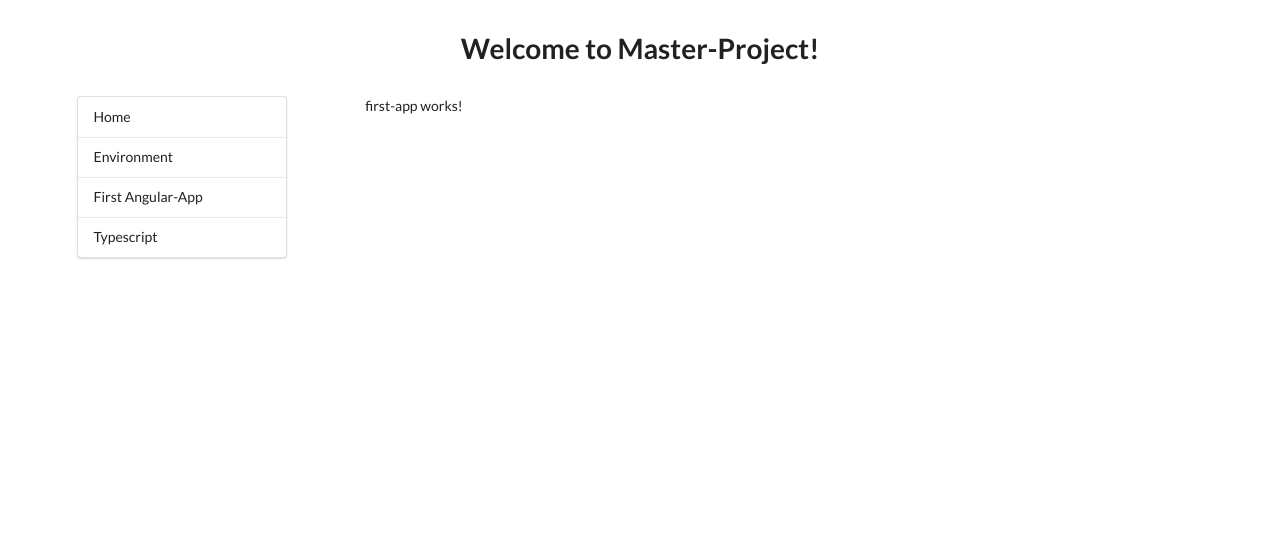
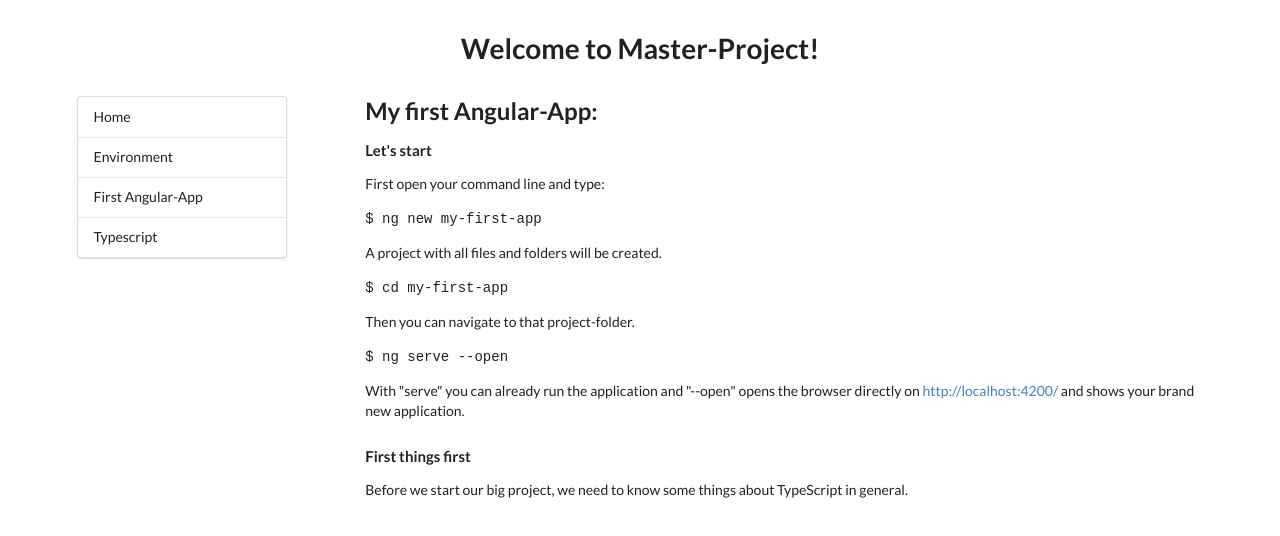
Before and after one commit to hirmer21to/angular_lernapp, an Angular app: page /first-app in a window 1280 px wide. Shown: the top 536 px of the page. Built offline with nearby package versions, Linux system fonts and the light colour scheme.

Commit message:
my-first-app seite fertig

```diff
--- a/src/app/environment/environment.component.html
+++ b/src/app/environment/environment.component.html
@@ -3,7 +3,7 @@
   <h4>The Editor</h4>
   <p>
     As a perfect code editor for Angular I would recommend Visual Studio Code.
-    It's for all operating systems and comes with an own Git integration and support for typescript.
+    It's for all operating systems and comes with an own Git integration and support for TypesScript.
   </p>
   <p>If you don't have it already, just download it:</p>
   <a href="https://code.visualstudio.com/download">Visual Studio Code Download Link</a>
@@ -15,7 +15,7 @@
     It comes with the Node Package Manager (NPM).
   </p>
   <p>If you don't have Node, you can download and install it:</p>
-  <a href="https://nodejs.org/en/">Node.js Download Link</a>
+  <p><a href="https://nodejs.org/en/">Node.js Download Link</a></p>
   <p>Next you should try to get the version number on your command line:</p>
   <p><code>$ node -v</code></p>
   <p><code>$ npm -v</code></p>
@@ -35,7 +35,7 @@
       It automatically generates skeletons for components, services, pipes, and directives. And you can get it like this:
   </p>
   <p><code>$ npm install -g windows-build-tools</code></p>
-  <p><code>•	$ npm install -g @angular/cli</code></p>
+  <p><code>$ npm install -g @angular/cli</code></p>
 
 
 
--- a/src/app/first-app/first-app.component.html
+++ b/src/app/first-app/first-app.component.html
@@ -1,3 +1,16 @@
-<p>
-  first-app works!
-</p>
+<h2>My first Angular-App:</h2>
+<div>
+  <h4>Let's start</h4>
+  <p>First open your command line and type:
+  </p>
+  <p><code>$ ng new my-first-app</code></p>
+  <p>A project with all files and folders will be created.</p>
+  <p><code>$ cd my-first-app</code></p>
+  <p>Then you can navigate to that project-folder.</p>
+  <p><code>$ ng serve --open</code></p>
+  <p>With "serve" you can already run the application and "--open" opens the browser directly on <a href="http://localhost:4200/">http://localhost:4200/</a>
+    and shows your brand new application.
+  </p>
+  <h4>First things first</h4>
+  <p>Before we start our big project, we need to know some things about TypeScript in general.</p>
+</div>
```
